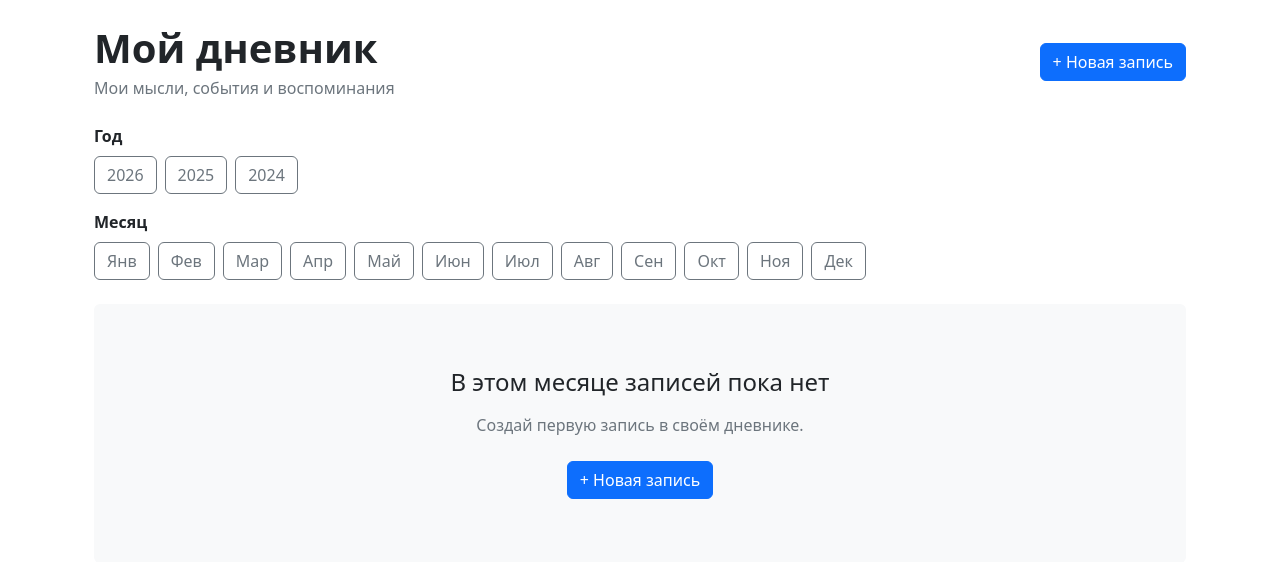
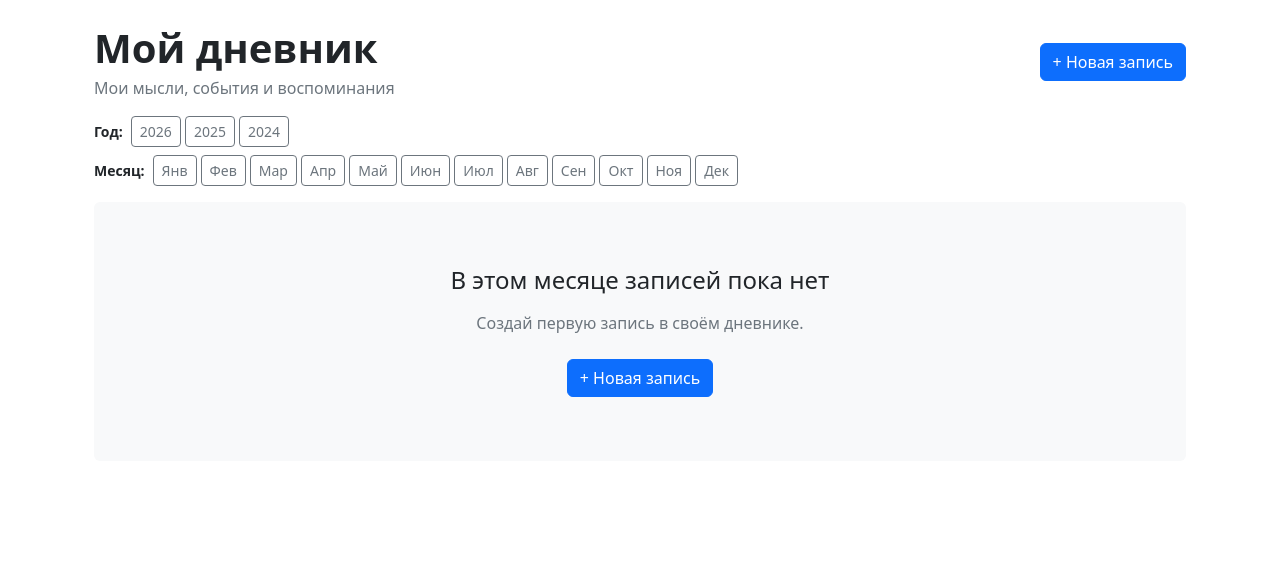
Before and after one commit to ViktorPilot/new_diary, a Django app: template note/templates/note/note_list.html in a window 1280 px wide. Shown: the part 57-619 px from the top of the page. Run offline with Django 5.2, Linux system fonts and the light colour scheme; the template is opened without the code that fills it, so the values that code supplies are empty; parts of the project's set-up code (start-up, migrations or seed data) failed here and were passed over; some libraries are stand-ins or nearby versions.

Commit message:
add_mood

```diff
--- a/note/templates/note/note_list.html
+++ b/note/templates/note/note_list.html
@@ -8,7 +8,7 @@
 
     <!-- Заголовок -->
 
-    <div class="d-flex justify-content-between align-items-center mb-4">
+    <div class="d-flex justify-content-between align-items-center mb-3">
 
         <div>
             <h1 class="fw-semibold mb-1">
@@ -34,24 +34,28 @@
     </div>
 
 
-    <!-- Выбор года -->
+    <!-- Выбор периода -->
 
     <div class="mb-3">
 
-        <p class="form-label fw-semibold">
-            Год
-        </p>
+        <!-- Год -->
 
-        <div class="d-flex gap-2">
+        <div class="d-flex align-items-center gap-2 mb-2">
+
+            <span class="small fw-semibold">
+                Год:
+            </span>
+
+            <div class="d-flex gap-1">
 
                 {% if year == "2026" %}
                 <a href="?year=2026"
-                   class="btn btn-primary">
+                   class="btn btn-primary btn-sm">
                     2026
                 </a>
                 {% else %}
                 <a href="?year=2026"
-                   class="btn btn-outline-secondary">
+                   class="btn btn-outline-secondary btn-sm">
                     2026
                 </a>
                 {% endif %}
@@ -59,12 +63,12 @@
 
                 {% if year == "2025" %}
                 <a href="?year=2025"
-                   class="btn btn-primary">
+                   class="btn btn-primary btn-sm">
                     2025
                 </a>
                 {% else %}
                 <a href="?year=2025"
-                   class="btn btn-outline-secondary">
+                   class="btn btn-outline-secondary btn-sm">
                     2025
                 </a>
                 {% endif %}
@@ -72,12 +76,12 @@
 
                 {% if year == "2024" %}
                 <a href="?year=2024"
-                   class="btn btn-primary">
+                   class="btn btn-primary btn-sm">
                     2024
                 </a>
                 {% else %}
                 <a href="?year=2024"
-                   class="btn btn-outline-secondary">
+                   class="btn btn-outline-secondary btn-sm">
                     2024
                 </a>
                 {% endif %}
@@ -87,24 +91,24 @@
         </div>
 
 
-    <!-- Выбор месяца -->
+        <!-- Месяц -->
 
-    <div class="mb-4">
+        <div class="d-flex align-items-center gap-2">
 
-        <p class="form-label fw-semibold">
-            Месяц
-        </p>
+            <span class="small fw-semibold">
+                Месяц:
+            </span>
 
-        <div class="d-flex flex-wrap gap-2">
+            <div class="d-flex flex-wrap gap-1">
 
                 {% if month == "1" %}
                 <a href="?year={{ year }}&month=1"
-                   class="btn btn-primary">
+                   class="btn btn-primary btn-sm">
                     Янв
                 </a>
                 {% else %}
                 <a href="?year={{ year }}&month=1"
-                   class="btn btn-outline-secondary">
+                   class="btn btn-outline-secondary btn-sm">
                     Янв
                 </a>
                 {% endif %}
@@ -112,12 +116,12 @@
 
                 {% if month == "2" %}
                 <a href="?year={{ year }}&month=2"
-                   class="btn btn-primary">
+                   class="btn btn-primary btn-sm">
                     Фев
                 </a>
                 {% else %}
                 <a href="?year={{ year }}&month=2"
-                   class="btn btn-outline-secondary">
+                   class="btn btn-outline-secondary btn-sm">
                     Фев
                 </a>
                 {% endif %}
@@ -125,12 +129,12 @@
 
                 {% if month == "3" %}
                 <a href="?year={{ year }}&month=3"
-                   class="btn btn-primary">
+                   class="btn btn-primary btn-sm">
                     Мар
                 </a>
                 {% else %}
                 <a href="?year={{ year }}&month=3"
-                   class="btn btn-outline-secondary">
+                   class="btn btn-outline-secondary btn-sm">
                     Мар
                 </a>
                 {% endif %}
@@ -138,12 +142,12 @@
 
                 {% if month == "4" %}
                 <a href="?year={{ year }}&month=4"
-                   class="btn btn-primary">
+                   class="btn btn-primary btn-sm">
                     Апр
                 </a>
                 {% else %}
                 <a href="?year={{ year }}&month=4"
-                   class="btn btn-outline-secondary">
+                   class="btn btn-outline-secondary btn-sm">
                     Апр
                 </a>
                 {% endif %}
@@ -151,12 +155,12 @@
 
                 {% if month == "5" %}
                 <a href="?year={{ year }}&month=5"
-                   class="btn btn-primary">
+                   class="btn btn-primary btn-sm">
                     Май
                 </a>
                 {% else %}
                 <a href="?year={{ year }}&month=5"
-                   class="btn btn-outline-secondary">
+                   class="btn btn-outline-secondary btn-sm">
                     Май
                 </a>
                 {% endif %}
@@ -164,12 +168,12 @@
 
                 {% if month == "6" %}
                 <a href="?year={{ year }}&month=6"
-                   class="btn btn-primary">
+                   class="btn btn-primary btn-sm">
                     Июн
                 </a>
                 {% else %}
                 <a href="?year={{ year }}&month=6"
-                   class="btn btn-outline-secondary">
+                   class="btn btn-outline-secondary btn-sm">
                     Июн
                 </a>
                 {% endif %}
@@ -177,12 +181,12 @@
 
                 {% if month == "7" %}
                 <a href="?year={{ year }}&month=7"
-                   class="btn btn-primary">
+                   class="btn btn-primary btn-sm">
                     Июл
                 </a>
                 {% else %}
                 <a href="?year={{ year }}&month=7"
-                   class="btn btn-outline-secondary">
+                   class="btn btn-outline-secondary btn-sm">
                     Июл
                 </a>
                 {% endif %}
@@ -190,12 +194,12 @@
 
                 {% if month == "8" %}
                 <a href="?year={{ year }}&month=8"
-                   class="btn btn-primary">
+                   class="btn btn-primary btn-sm">
                     Авг
                 </a>
                 {% else %}
                 <a href="?year={{ year }}&month=8"
-                   class="btn btn-outline-secondary">
+                   class="btn btn-outline-secondary btn-sm">
                     Авг
                 </a>
                 {% endif %}
@@ -203,12 +207,12 @@
 
                 {% if month == "9" %}
                 <a href="?year={{ year }}&month=9"
-                   class="btn btn-primary">
+                   class="btn btn-primary btn-sm">
                     Сен
                 </a>
                 {% else %}
                 <a href="?year={{ year }}&month=9"
-                   class="btn btn-outline-secondary">
+                   class="btn btn-outline-secondary btn-sm">
                     Сен
                 </a>
                 {% endif %}
@@ -216,12 +220,12 @@
 
                 {% if month == "10" %}
                 <a href="?year={{ year }}&month=10"
-                   class="btn btn-primary">
+                   class="btn btn-primary btn-sm">
                     Окт
                 </a>
                 {% else %}
                 <a href="?year={{ year }}&month=10"
-                   class="btn btn-outline-secondary">
+                   class="btn btn-outline-secondary btn-sm">
                     Окт
                 </a>
                 {% endif %}
@@ -229,12 +233,12 @@
 
                 {% if month == "11" %}
                 <a href="?year={{ year }}&month=11"
-                   class="btn btn-primary">
+                   class="btn btn-primary btn-sm">
                     Ноя
                 </a>
                 {% else %}
                 <a href="?year={{ year }}&month=11"
-                   class="btn btn-outline-secondary">
+                   class="btn btn-outline-secondary btn-sm">
                     Ноя
                 </a>
                 {% endif %}
@@ -242,15 +246,17 @@
 
                 {% if month == "12" %}
                 <a href="?year={{ year }}&month=12"
-                   class="btn btn-primary">
+                   class="btn btn-primary btn-sm">
                     Дек
                 </a>
                 {% else %}
                 <a href="?year={{ year }}&month=12"
-                   class="btn btn-outline-secondary">
+                   class="btn btn-outline-secondary btn-sm">
                     Дек
                 </a>
                 {% endif %}
+
+            </div>
 
         </div>
 
@@ -305,13 +311,21 @@
                             </p>
 
 
+                            <div class="d-flex align-items-center gap-3 mt-2">
+
                                 {% if note.mood %}
-
-                                    <span class="badge bg-light text-dark border small">
+                                <span class="fs-5">
             {{ note.mood }}
         </span>
+                                {% endif %}
 
+                                {% if note.energy %}
+                                <span class="small text-secondary">
+            Энергия: {{ note.energy }}/10
+        </span>
                                 {% endif %}
+
+                            </div>
 
                         </div>
 
```
Also changed, not shown: note/forms.py (+21 -5 lines), media/note/image/honor.jpg (added). Lines whose indentation alone changed are shown as unchanged.
